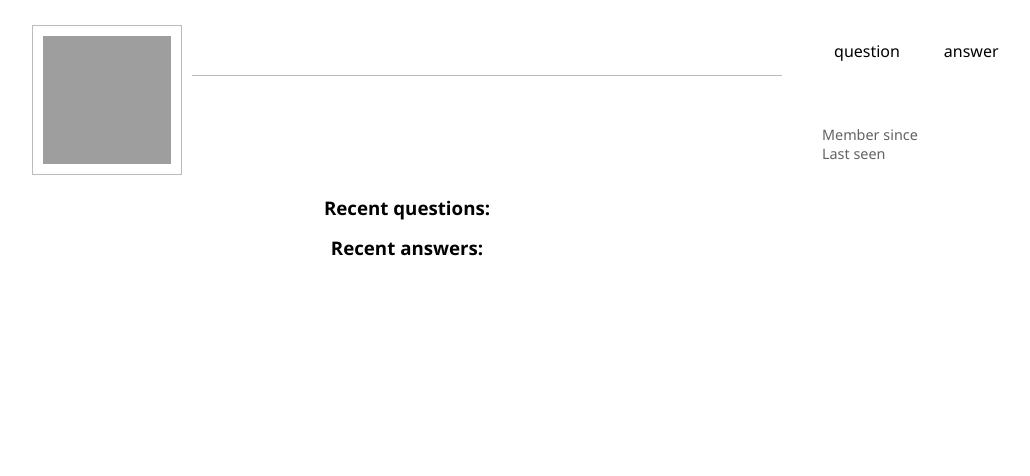
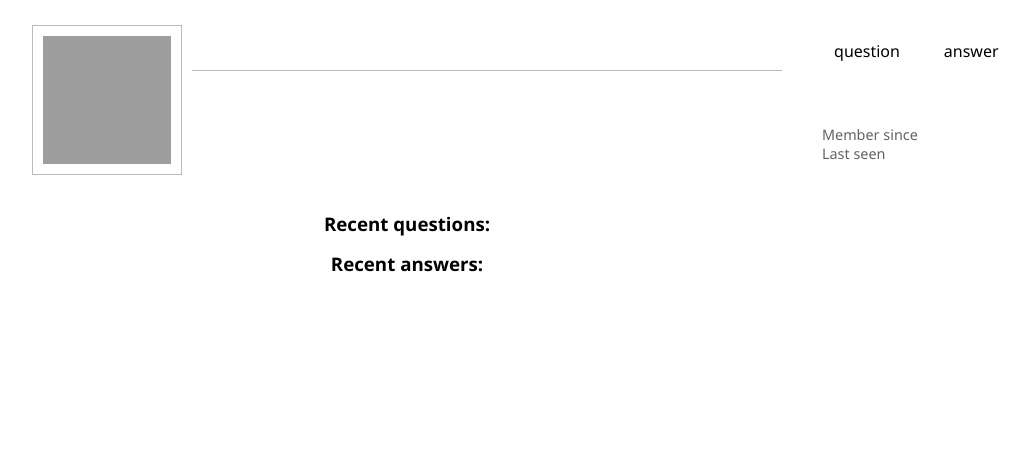
Before and after one commit to Ashiroq/stackoverflow-django, a Django app: template questions/templates/questions/user.html in a window 1280 px wide. Shown: the part 56-532 px from the top of the page, without its empty margins (83-1113 px from the left). Run offline with Django 3.2, Linux system fonts and the light colour scheme; the template is opened without the code that fills it, so the values that code supplies are empty; grey boxes are pictures that could not be loaded.

Commit message:
Fixed some css errors for UserView with long account descriptions.

```diff
--- a/questions/static/questions/user.css
+++ b/questions/static/questions/user.css
@@ -70,13 +70,13 @@
 .profile-data {
     width: 590px;
     margin: 5px;
-    height: 150px;
+    height: 181px;
     float: right;
 }
 
 .profile-description {
     width: 590px;
-    height: 120px;
+    height: 110px;
     overflow: scroll;
 }
 
@@ -85,6 +85,7 @@
     text-align: center;
     border-bottom: 1px rgba(82, 83, 83, 0.39) solid;
     padding-bottom: 5px;
+    margin: 0;
 }
 
 .name {
--- a/questions/templates/questions/user.html
+++ b/questions/templates/questions/user.html
@@ -27,7 +27,7 @@
         <a class="edit-profile" href="{% url 'questions:user_edit' profile.id %}">Edit profile</a>
         <a class="edit-profile" href="{% url 'questions:user_settings' profile.id %}">Account settings</a>
     {% endif %}
-    <div class="questions section">
+    <div class="questions section" style="clear: both;">
         <h3 class="section-title">Recent questions:</h3>
         {% for q in created_questions %}
         <div class="question">
```
